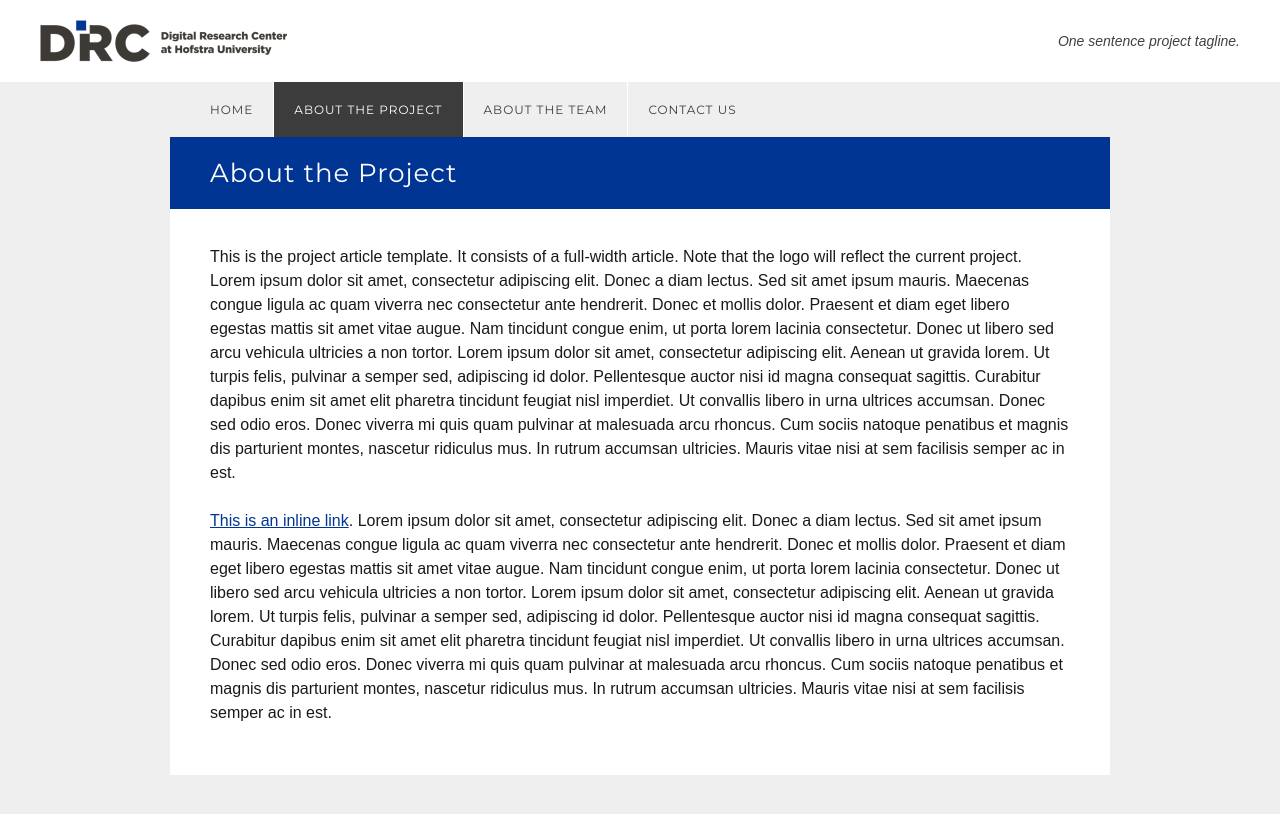
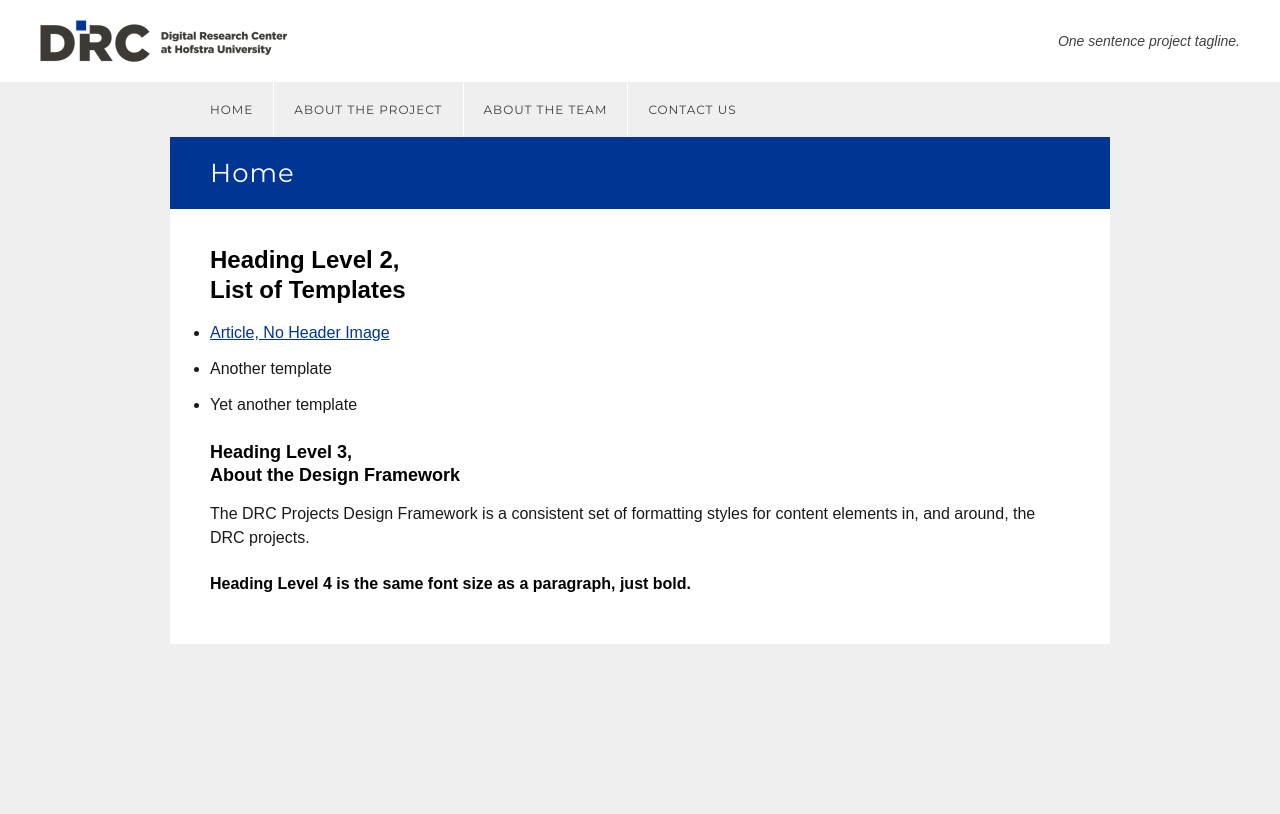
Before and after one commit to hofstra/design-framework, a Jekyll site: the page built from index.md, in a window 1280 px wide. Shown: the top 814 px of the page. Built offline with Jekyll 4.4.1, drawn with Linux system fonts in a browser that asks for light colours.

Commit message:
Progress on content layouts and styles.

```diff
--- a/_layouts/page.html
+++ b/_layouts/page.html
@@ -19,16 +19,15 @@
 </div>
 <div class="main-nav" role="navigation">
     <ul>
-        <li><a href="#">Home</a></li>
-        <li><a href="#" class="active">About the Project</a></li>
+        <li><a href="{{ site.baseurl }}/">Home</a></li>
+        <li><a href="#"{% if page.active == 'about-the-project'%} class="active"{% endif %}>About the Project</a></li>
         <li><a href="#">About the Team</a></li>
         <li><a href="#">Contact Us</a></li>
     </ul>
 </div>
 <div class="wrapper content-wrapper">
-    <h1>About the Project</h1>
-    <p>This is the project article template. It consists of a full-width article. Note that the logo will reflect the current project. Lorem ipsum dolor sit amet, consectetur adipiscing elit. Donec a diam lectus. Sed sit amet ipsum mauris. Maecenas congue ligula ac quam viverra nec consectetur ante hendrerit. Donec et mollis dolor. Praesent et diam eget libero egestas mattis sit amet vitae augue. Nam tincidunt congue enim, ut porta lorem lacinia consectetur. Donec ut libero sed arcu vehicula ultricies a non tortor. Lorem ipsum dolor sit amet, consectetur adipiscing elit. Aenean ut gravida lorem. Ut turpis felis, pulvinar a semper sed, adipiscing id dolor. Pellentesque auctor nisi id magna consequat sagittis. Curabitur dapibus enim sit amet elit pharetra tincidunt feugiat nisl imperdiet. Ut convallis libero in urna ultrices accumsan. Donec sed odio eros. Donec viverra mi quis quam pulvinar at malesuada arcu rhoncus. Cum sociis natoque penatibus et magnis dis parturient montes, nascetur ridiculus mus. In rutrum accumsan ultricies. Mauris vitae nisi at sem facilisis semper ac in est.</p>
-    <p><a href="#">This is an inline link</a>. Lorem ipsum dolor sit amet, consectetur adipiscing elit. Donec a diam lectus. Sed sit amet ipsum mauris. Maecenas congue ligula ac quam viverra nec consectetur ante hendrerit. Donec et mollis dolor. Praesent et diam eget libero egestas mattis sit amet vitae augue. Nam tincidunt congue enim, ut porta lorem lacinia consectetur. Donec ut libero sed arcu vehicula ultricies a non tortor. Lorem ipsum dolor sit amet, consectetur adipiscing elit. Aenean ut gravida lorem. Ut turpis felis, pulvinar a semper sed, adipiscing id dolor. Pellentesque auctor nisi id magna consequat sagittis. Curabitur dapibus enim sit amet elit pharetra tincidunt feugiat nisl imperdiet. Ut convallis libero in urna ultrices accumsan. Donec sed odio eros. Donec viverra mi quis quam pulvinar at malesuada arcu rhoncus. Cum sociis natoque penatibus et magnis dis parturient montes, nascetur ridiculus mus. In rutrum accumsan ultricies. Mauris vitae nisi at sem facilisis semper ac in est.</p>
+    <h1>{{ page.title }}</h1>
+    {{ content }}
 </div>
 
 </body>
--- a/index.html
+++ /dev/null
@@ -1,4 +0,0 @@
----
-layout: page
-title: Home
----
--- /dev/null
+++ b/index.md
@@ -0,0 +1,15 @@
+---
+layout: page
+title: Home
+---
+## Heading Level 2,<br />List of Templates
+
+* [Article, No Header Image](/design-framework/article-no-header-image.html)
+* Another template
+* Yet another template
+
+### Heading Level 3,<br />About the Design Framework
+
+The DRC Projects Design Framework is a consistent set of formatting styles for content elements in, and around, the DRC projects.
+
+#### Heading Level 4 is the same font size as a paragraph, just bold.
--- a/ui/css/styles.css
+++ b/ui/css/styles.css
@@ -122,7 +122,10 @@ h1 {
   padding-bottom: 20px;
   padding-left: 20px;
   text-decoration: none;
-  text-transform: uppercase; }
+  text-transform: uppercase;
+  -webkit-transition: 0.3s;
+  -ms-transition: 0.3s;
+  transition: 0.3s; }
 
 .main-nav ul li a:active,
 .main-nav ul li a:hover,
@@ -133,6 +136,23 @@ h1 {
 .content-wrapper {
   background: #FFFFFF; }
 
+.content-wrapper h2,
+.content-wrapper h3 {
+  margin-bottom: 16px; }
+
+.content-wrapper h2 {
+  font-size: 24px;
+  line-height: 1.25em; }
+
+.content-wrapper h3 {
+  font-size: 18px;
+  line-height: 1.25em; }
+
+.content-wrapper h4 {
+  font-size: 16px;
+  line-height: 1.25em;
+  margin-bottom: 1.5em; }
+
 .content-wrapper p {
   color: rgba(0, 0, 0, 0.9);
   font-family: sans-serif;
@@ -140,6 +160,16 @@ h1 {
   line-height: 1.5em;
   margin-bottom: 1.5em; }
 
+.content-wrapper ul {
+  padding-bottom: .75em; }
+
+.content-wrapper li {
+  color: rgba(0, 0, 0, 0.9);
+  font-family: sans-serif;
+  font-size: 16px;
+  line-height: 1.5em;
+  margin-bottom: .75em; }
+
 .force-UTF-8 {
   content: "¡"; }
 
```
Also changed, not shown: _source/ui/css/_mixins.scss (+43 -0 lines), _source/ui/css/_ui.scss (+28 -0 lines), article-no-header-image.md (added, +8 -0 lines), README.md, 1 other file.
